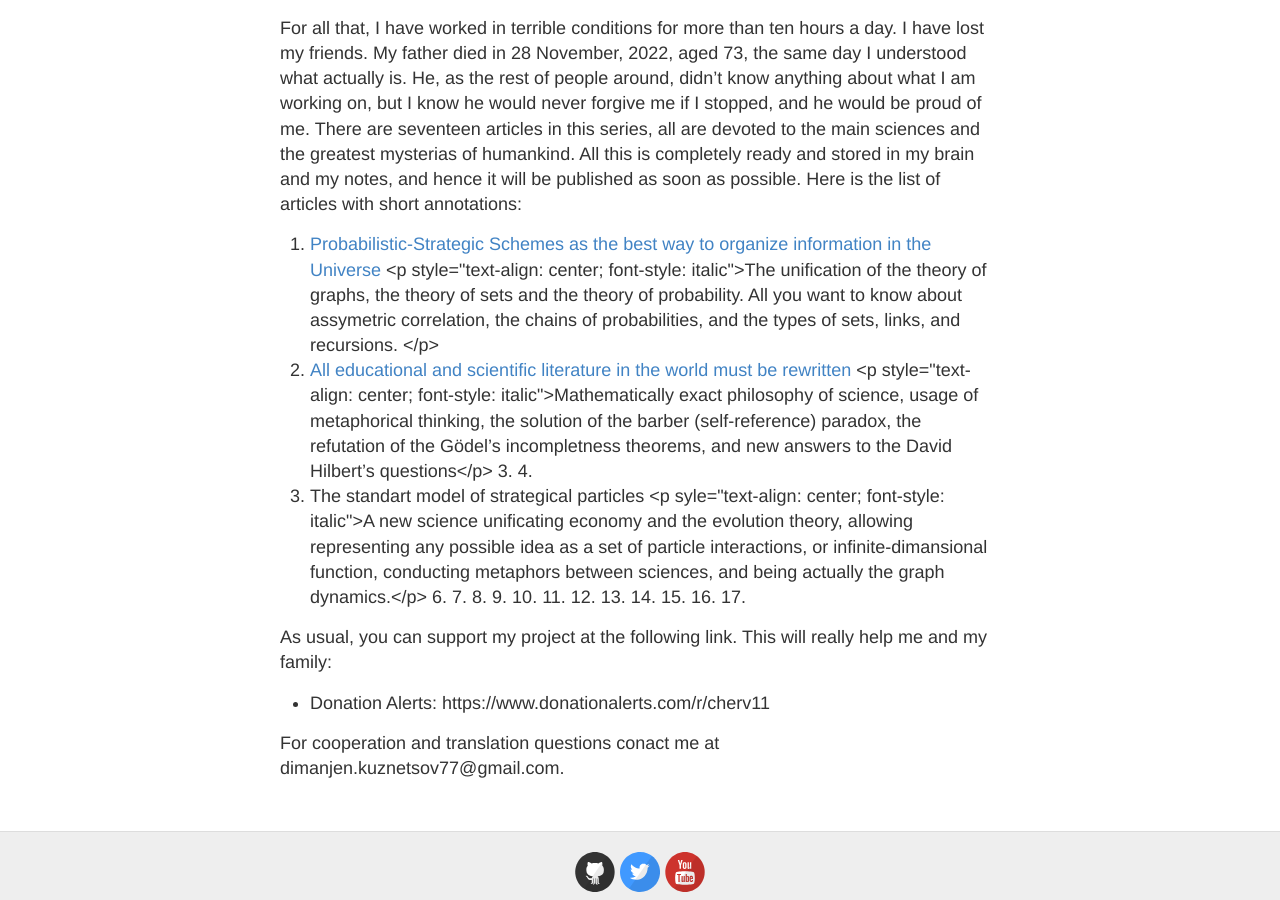
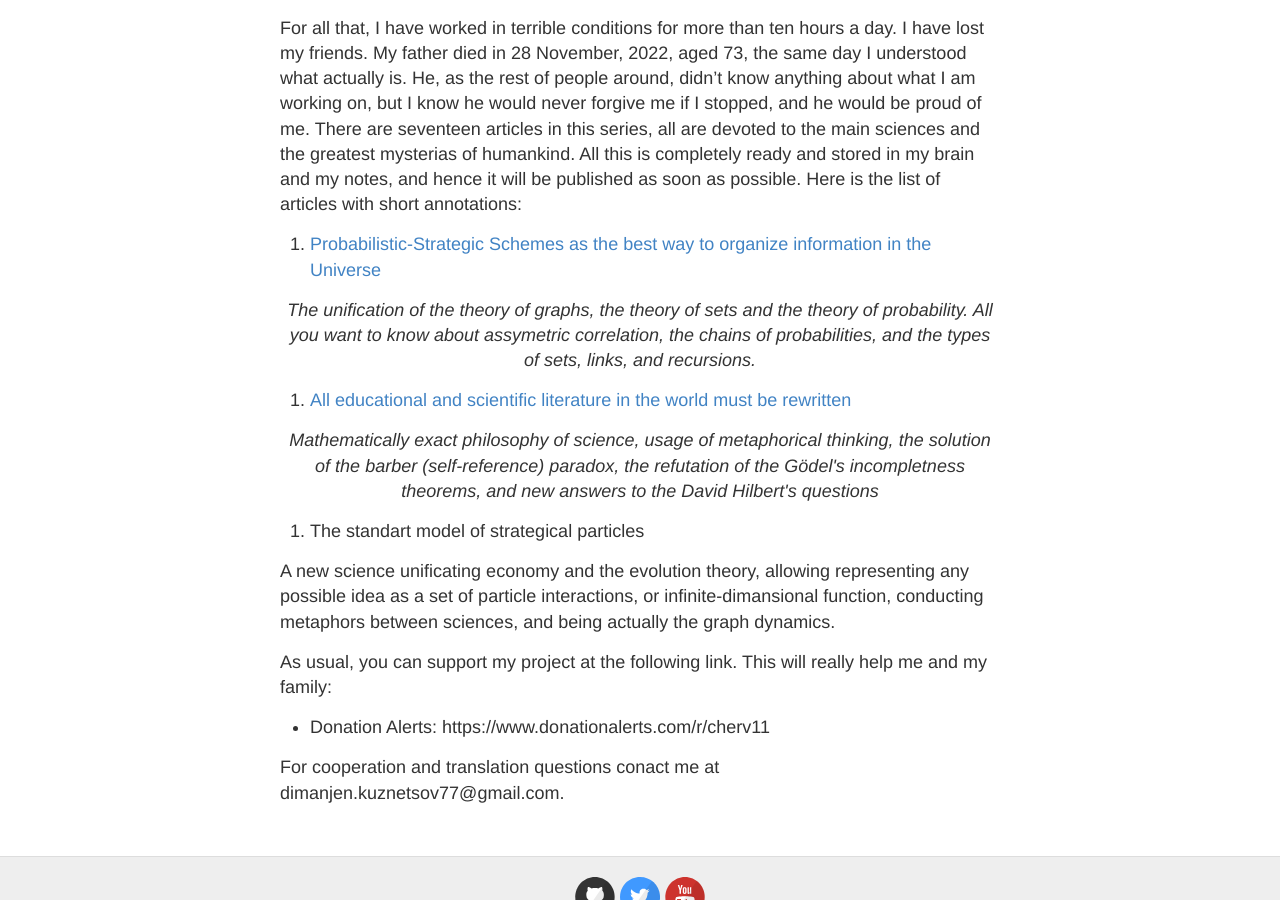
Before and after one commit to cherv11/Theory-of-Everything, a Jekyll site: the page built from misc/en_readme.md, in a window 1280 px wide and 900 px high, scrolled down 619 px. Built offline with Jekyll 4.4.1, drawn with Linux system fonts in a browser that asks for light colours.

```diff
--- a/misc/en_readme.md
+++ b/misc/en_readme.md
@@ -14,23 +14,12 @@ Looking back at the history of human cilivization, I ask one question all the ti
 
 For all that, I have worked in terrible conditions for more than ten hours a day. I have lost my friends. My father died in 28 November, 2022, aged 73, the same day I understood what actually <veiled/> is. He, as the rest of people around, didn't know anything about what I am working on, but I know he would never forgive me if I stopped, and he would be proud of me. There are seventeen articles in this series, all are devoted to the main sciences and the greatest mysterias of humankind. All this is completely ready and stored in my brain and my notes, and hence it will be published as soon as possible. Here is the list of articles with short annotations:
 
-1. [Probabilistic-Strategic Schemes as the best way to organize information in the Universe][1] <p style="text-align: center; font-style: italic">The unification of the theory of graphs, the theory of sets and the theory of probability. All you want to know about assymetric correlation, the chains of probabilities, and the types of sets, links, and recursions. </p>
-2. [All educational and scientific literature in the world must be rewritten][2] <p style="text-align: center; font-style: italic">Mathematically exact philosophy of science, usage of metaphorical thinking, the solution of the barber (self-reference) paradox, the refutation of the Gödel's incompletness theorems, and new answers to the David Hilbert's questions</p>
-3.
-4.
-5. The standart model of strategical particles <p syle="text-align: center; font-style: italic">A new science unificating economy and the evolution theory, allowing representing any possible idea as a set of particle interactions, or infinite-dimansional function, conducting metaphors between sciences, and being actually the graph dynamics.</p>
-6.
-7.
-8.
-9.
-10.
-11.
-12.
-13.
-14.
-15.
-16.
-17.
+1. [Probabilistic-Strategic Schemes as the best way to organize information in the Universe][1]
+<p style="text-align: center; font-style: italic">The unification of the theory of graphs, the theory of sets and the theory of probability. All you want to know about assymetric correlation, the chains of probabilities, and the types of sets, links, and recursions. </p>
+2. [All educational and scientific literature in the world must be rewritten][2]
+<p style="text-align: center; font-style: italic">Mathematically exact philosophy of science, usage of metaphorical thinking, the solution of the barber (self-reference) paradox, the refutation of the Gödel's incompletness theorems, and new answers to the David Hilbert's questions</p>
+5. The standart model of strategical particles
+<p syle="text-align: center; font-style: italic">A new science unificating economy and the evolution theory, allowing representing any possible idea as a set of particle interactions, or infinite-dimansional function, conducting metaphors between sciences, and being actually the graph dynamics.</p>
 
 As usual, you can support my project at the following link. This will really help me and my family:
 - Donation Alerts: https://www.donationalerts.com/r/cherv11
```
Also changed, not shown: other parts of misc/en_readme.md (+2 -2 lines), misc/ru_readme.md (+1 -15 lines), README.md, images/logo.png.
